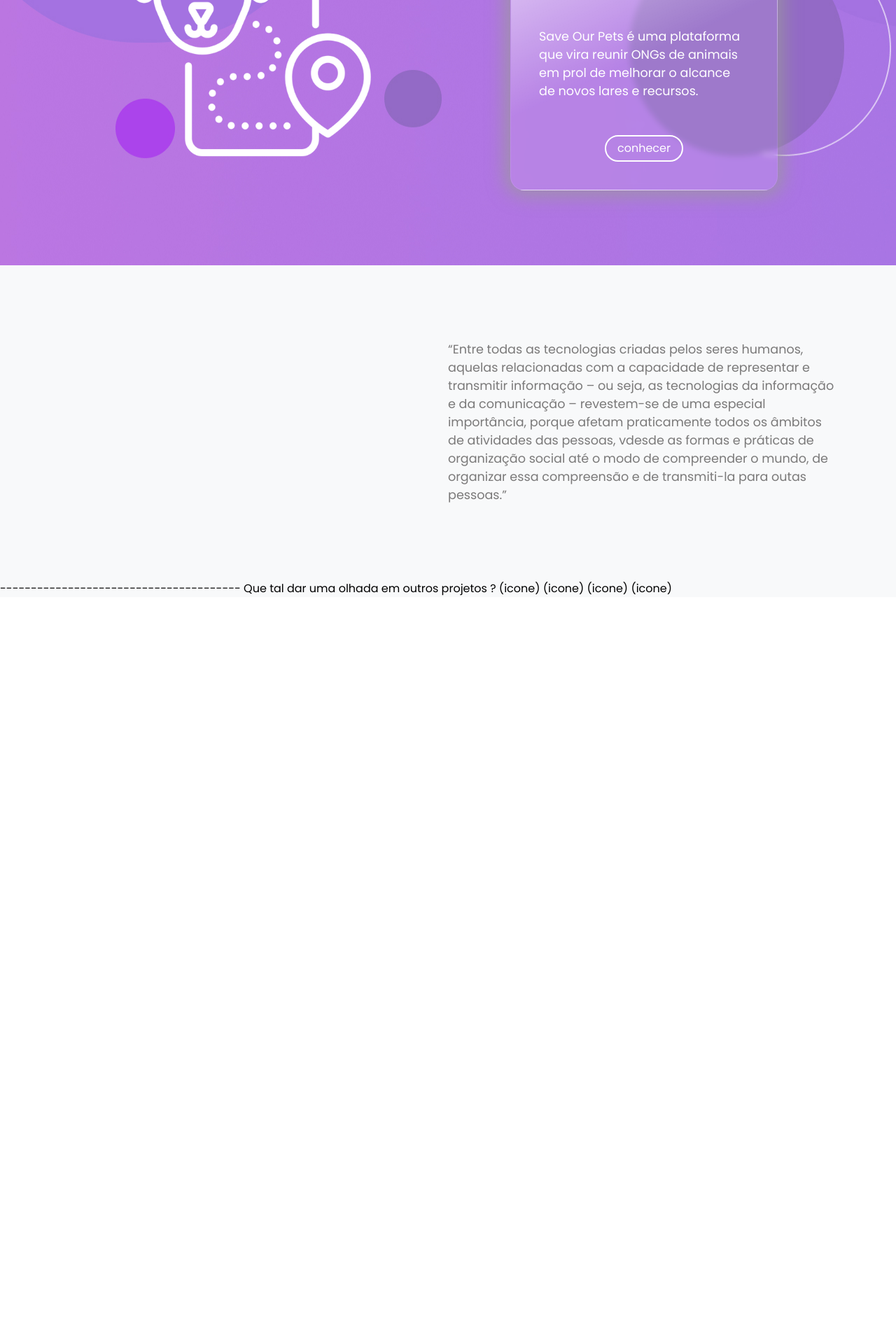
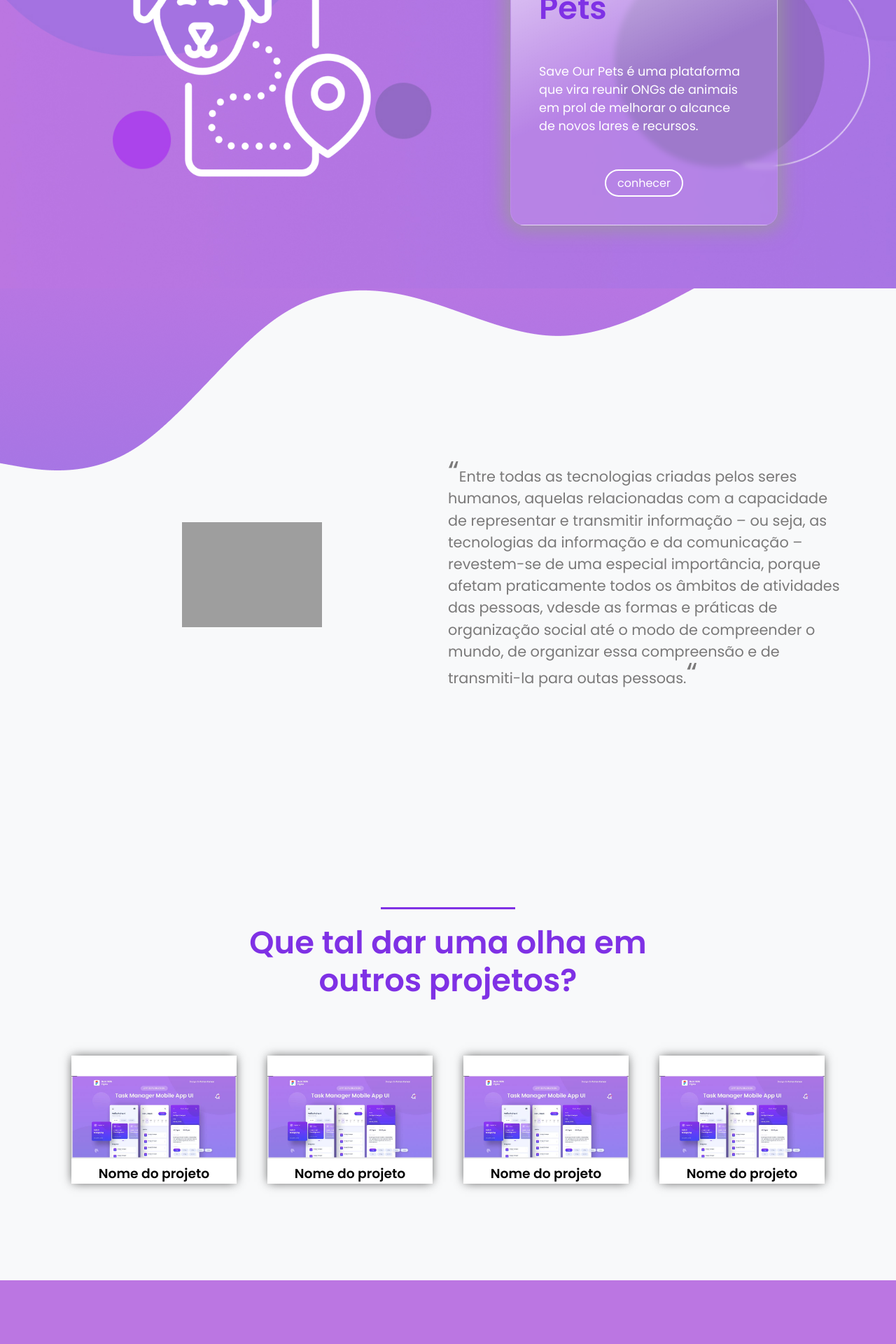
Before and after one commit to guilherme0812/theguiportfolio, a PHP site: page /main.html in a window 1280 px wide. Shown: the part 1840-3760 px from the top of the page at 70% size. Before the commit the page ends 2691 px from the top, so only its background shows below. Run offline with PHP 8.4, Linux system fonts and the light colour scheme; grey boxes are pictures that could not be loaded.

Commit message:
terminando

```diff
--- a/main.html
+++ b/main.html
@@ -48,7 +48,7 @@
 
                 <div class="divide-em-dois-filho">
                     <header>
-                        <h2 class="title purple-title">Transformando ideias em realidade</h2>
+                        <h2 class="title purple-title">Transfor&shy;mando ideias em realidade</h2>
 
                         <p class="p">Lorem Ipsum is simply dummy text of the printing and typesetting industry. Lorem Ipsum has been the industry's standard.</p>
 
@@ -105,28 +105,73 @@
             </div>
         </section>
 
-        <section class="quote">
+        <section class="quote-section">
             <div class="container">
                 <div class="divide-em-dois-pai">
-                    <div class="divide-em-dois-filho"></div>
+                    <div class="divide-em-dois-filho">
+                        <div class="img-container-quote">
+                            <img src="./assets/images/icons/ionicons-1.5.2/png/512/coffee.png" alt="">
+                        </div>
+                    </div>
 
                     <div class="divide-em-dois-filho">
-                        <p class="p">“Entre todas as tecnologias criadas pelos seres humanos, aquelas relacionadas com a capacidade de representar e transmitir informação – ou seja, as tecnologias da informação e da comunicação – revestem-se de uma especial importância, porque afetam praticamente todos os âmbitos de atividades das pessoas, vdesde as formas e práticas de organização social até o modo de compreender o mundo, de organizar essa compreensão e de transmiti-la para outas pessoas.”</p>
+                        <p class="p-quote"><span class="quote-mark">“</span>Entre todas as tecnologias criadas pelos seres humanos, aquelas relacionadas com a capacidade de representar e transmitir informação – ou seja, as tecnologias da informação e da comunicação – revestem-se de uma especial importância, porque afetam praticamente todos os âmbitos de atividades das pessoas, vdesde as formas e práticas de organização social até o modo de compreender o mundo, de organizar essa compreensão e de transmiti-la para outas pessoas.<span class="quote-mark">“</span></p>
                     </div>
                 </div>
             </div>
         </section>
 
+        <section class="projects-section">
+            <div class="container">
 
-        ---------------------------------------
+                <a><header>
+                    <h2 class="title purple-title">Que tal dar uma olha em outros projetos?</h2>
+                </a></header>
 
-        Que tal dar uma olhada
-        em outros projetos ?
+                <div class="projects-container">
 
-        (icone)
-        (icone)
-        (icone)
-        (icone)
+                    <div class="project-card">
+                        <div class="header-card"></div>
+                        <div class="img-card">
+                            <img src="./assets/images/inspiration/Capturar.JPG" alt="">
+                        </div>
+                        <div class="footer-card"> <h3>Nome do projeto</h3> </div>
+                    </div>
+
+                    <div class="project-card">
+                        <div class="header-card"></div>
+                        <div class="img-card">
+                            <img src="./assets/images/inspiration/Capturar.JPG" alt="">
+                        </div>
+                        <div class="footer-card"> <h3>Nome do projeto</h3> </div>
+                    </div>
+
+                    <div class="project-card">
+                        <div class="header-card"></div>
+                        <div class="img-card">
+                            <img src="./assets/images/inspiration/Capturar.JPG" alt="">
+                        </div>
+                        <div class="footer-card"> <h3>Nome do projeto</h3> </div>
+                    </div>
+
+                    <div class="project-card">
+                        <div class="header-card"></div>
+                        <div class="img-card">
+                            <img src="./assets/images/inspiration/Capturar.JPG" alt="">
+                        </div>
+                        <div class="footer-card"> <h3>Nome do projeto</h3> </div>
+                    </div>
+
+                </div>
+            </div>
+        </section>
+
+        <footer>
+            <div class="container">
+                <p class="">&copy;Desenvolvido por Guilherme Maffei</p>
+            </div>
+        </footer>
+
     </main>
 </body>
 </html>
--- a/style/global.css
+++ b/style/global.css
@@ -38,7 +38,7 @@
 
 .title {
     font-size: var(--font-size-title);
-    line-height: 0.9em;
+    line-height: 1.2em;
     margin-bottom: 50px;
 }
 .sub-title {
@@ -59,14 +59,23 @@
     flex-direction: row;
 }
 .divide-em-dois-filho {width: 50%;}
+
+/*Quote*/
+.p-quote {
+    color: var(--text-color);
+    font-size: var(--font-size-quote-paragraph);
+    line-height: 150%;
+}
+.quote-mark {font-size: var(--font-size-quote-marks)}
+
 @media only screen and (max-width: 900px) {
     .container {
-        padding: 15% 3%;
+        padding: 15rem 3rem;
     }
 
     .divide-em-dois-pai{
         display: flex;
         flex-direction: column;
     }
-    .divide-em-dois-filho {width: 100%;}
+    .divide-em-dois-filho {width: 100%; margin-bottom: 5rem;}
 }
--- a/style/index.css
+++ b/style/index.css
@@ -96,8 +96,11 @@
 }
 
 /* SOP */
-.sop {background-image: url(../assets/images/images/background-sop.jpg);}
-
+.sop {
+    background-image: url(../assets/images/images/background-sop.jpg);
+    background-repeat: no-repeat;
+    background-size: cover;
+}
 .sop .dog-image-container img{ max-width: 65%; display: block; margin: auto;}
 
 .sop > .divide-em-dois-pai{min-height: 60vh; align-items: center;}
@@ -138,3 +141,72 @@
     color: var(--text-color);
 
 }
+
+@media only screen and (max-width: 900px) {
+    .sop .dog-image-container img{ max-width: 50%; display: block; margin: auto;}
+}
+/*quote*/
+.quote-section {
+    min-height: 100vh;
+    background-image: url(../assets/images/images/ondas-quote.png);
+    background-repeat: no-repeat;
+    background-position: left top;
+}
+.quote-section > .container > .divide-em-dois-pai{
+    min-height: 80vh;
+    align-items: center;
+}
+.img-container-quote img {
+    width: 200px;
+    display: block;
+    margin: auto;
+}
+
+/*Projects*/
+.projects-section header {
+    max-width: 40rem;
+    margin: auto;
+    text-align: center;
+    position: relative;
+}
+.projects-section header::before {
+    content: '';
+    position: absolute;
+    bottom: 120%;
+    left: 35%;
+    width: 30%;
+    height: 3px;
+    background-color: var(--purple-title-color);
+    transition: .5s;
+}
+.projects-container {
+    display: flex;
+    flex-wrap: nowrap;
+    margin: 5rem 0 3rem 0;
+}
+.projects-container .project-card {
+    background-color: #fff;
+    margin: 0 1.4rem;
+    box-shadow: 0px 0px 14px -2px rgba(0,0,0,0.73);
+}
+.projects-container .project-card .header-card {padding: 0.9rem 0;}
+.projects-container .project-card img {width: 100%;}
+.projects-container .project-card .footer-card {text-align: center;}
+
+@media only screen and (max-width: 900px) {
+    .projects-container {
+        flex-wrap: wrap;
+    }
+    .projects-container .project-card {
+        width: 90%;
+        margin: 3rem auto;
+    }
+}
+
+/*footer*/
+footer {background-color: var(--background-purple-inicial-color);}
+footer p {
+    font-size: var(--font-size-paragraph);
+    color: var(--text-light-color);
+    text-align: center;
+}
--- a/style/metrics.css
+++ b/style/metrics.css
@@ -1,5 +1,6 @@
 :root {
     --font-size-title: 2.8rem;
     --font-size-paragraph: 1.1rem;
-
+    --font-size-quote-paragraph: 1.3rem;
+    --font-size-quote-marks: 2em;
 }
```
Also changed, not shown: assets/images/images/ondas-quote.png (added).
